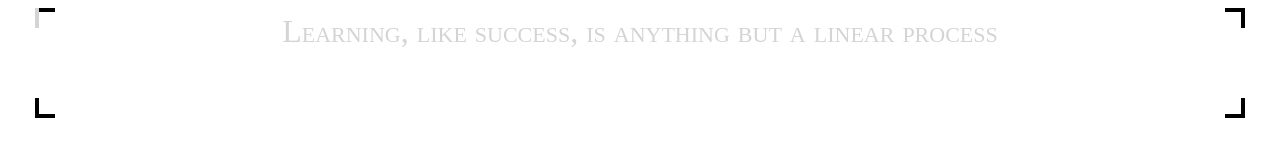
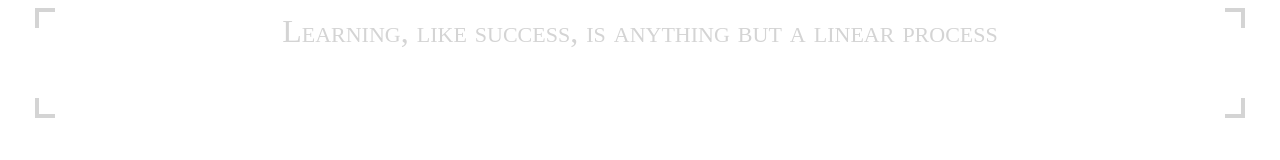
Before and after one commit to pawandaliaho/pawandaliaho.github.io, a plain HTML site: page quotes.html in a window 1280 px wide. Drawn offline with Linux system fonts and the light colour scheme.

Commit message:
Change Colours

```diff
--- a/quotes.html
+++ b/quotes.html
@@ -25,13 +25,13 @@
 
             background:
                 linear-gradient(to right, #d4d4d4 4px, transparent 4px) 0 0,
-                linear-gradient(to right, black 4px, transparent 4px) 0 100%,
-                linear-gradient(to left, black 4px, transparent 4px) 100% 0,
-                linear-gradient(to left, black 4px, transparent 4px) 100% 100%,
-                linear-gradient(to bottom, black 4px, transparent 4px) 0 0,
-                linear-gradient(to bottom, black 4px, transparent 4px) 100% 0,
-                linear-gradient(to top, black 4px, transparent 4px) 0 100%,
-                linear-gradient(to top, black 4px, transparent 4px) 100% 100%;
+                linear-gradient(to right, #d4d4d4 4px, transparent 4px) 0 100%,
+                linear-gradient(to left, #d4d4d4 4px, transparent 4px) 100% 0,
+                linear-gradient(to left, #d4d4d4 4px, transparent 4px) 100% 100%,
+                linear-gradient(to bottom, #d4d4d4 4px, transparent 4px) 0 0,
+                linear-gradient(to bottom, #d4d4d4 4px, transparent 4px) 100% 0,
+                linear-gradient(to top, #d4d4d4 4px, transparent 4px) 0 100%,
+                linear-gradient(to top, #d4d4d4 4px, transparent 4px) 100% 100%;
 
             background-repeat: no-repeat;
             background-size: 20px 20px;
```
